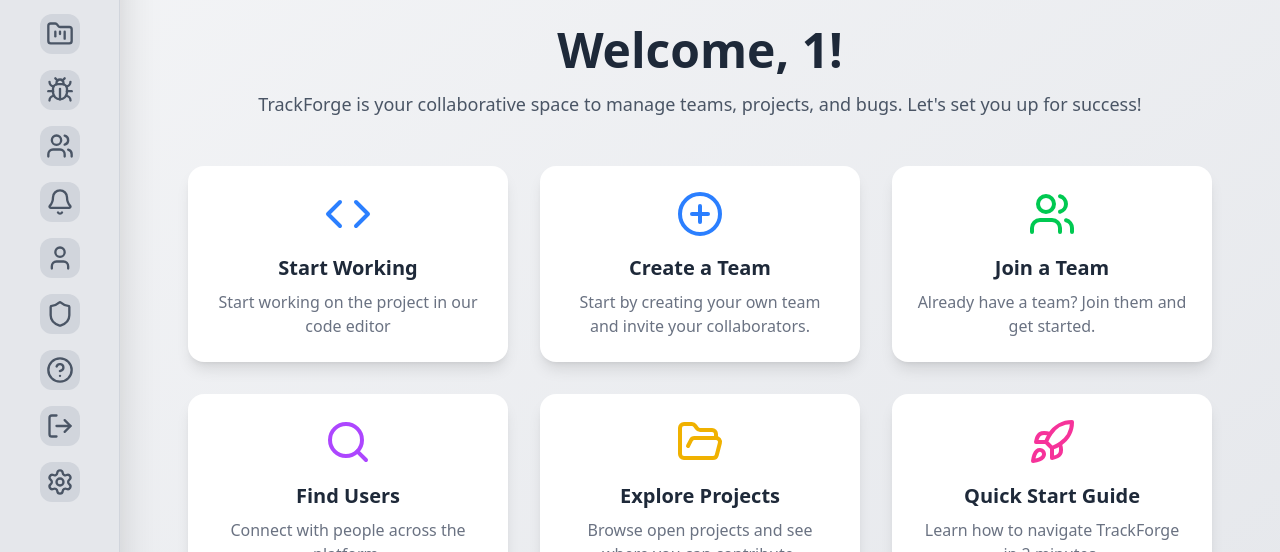
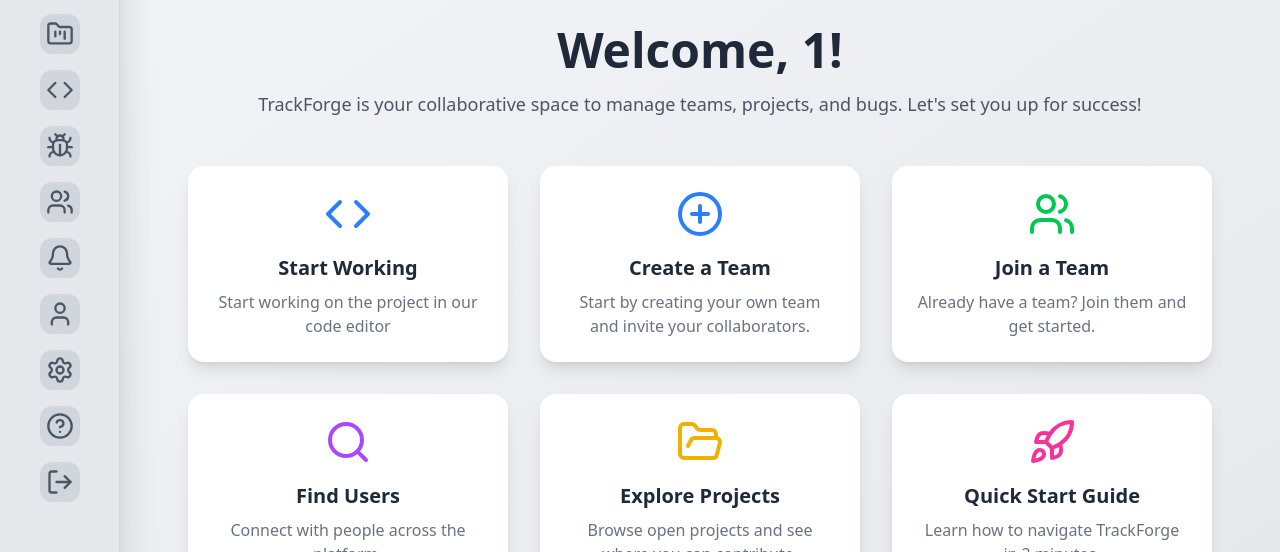
Before and after one commit to AnbCrafts/TrackForge, a React (Vite) app in the folder Client/: page /auth/1/1/workspace in a window 1280 px wide. Shown: the part 142-694 px from the top of the page. Built offline with nearby package versions, Linux system fonts and the light colour scheme.

Commit message:
all done

```diff
--- a/Client/src/Components/SideBar.jsx
+++ b/Client/src/Components/SideBar.jsx
@@ -3,7 +3,8 @@
   LayoutDashboard, FolderKanban, Bug, Users,
   BarChart2, Bell, User, LogOut, Shield, HelpCircle,
   Settings,
-  SlidersVertical
+  SlidersVertical,
+  Code
 } from 'lucide-react';
 import { Link, useLocation, useParams } from 'react-router-dom';
 import { TrackForgeContextAPI } from '../ContextAPI/TrackForgeContextAPI';
@@ -33,14 +34,16 @@
 
   return (
     <div className='flex flex-col items-center justify-start gap-4 py-5 relative'>
-
-
   <Link to="dashboard" className={getLinkClasses('dashboard')}>
     <LayoutDashboard className={getIconClasses('dashboard')} />
   </Link>
 
   <Link to="projects" className={getLinkClasses('projects')}>
     <FolderKanban className={getIconClasses('projects')} />
+  </Link>
+
+  <Link to="code-editor" className={getLinkClasses('code-editor')}>
+    <Code className={getIconClasses('code-editor')} />
   </Link>
 
   <Link to="bugs" className={getLinkClasses('bugs')}>
@@ -51,7 +54,6 @@
     <Users className={getIconClasses('team')} />
   </Link>
 
-
   <Link to="notifications" className={getLinkClasses('notifications')}>
     <Bell className={getIconClasses('notifications')} />
   </Link>
@@ -60,8 +62,8 @@
     <User className={getIconClasses('profile')} />
   </Link>
 
-      <Link to="admin" className={getLinkClasses('admin')}>
-        <Shield className={getIconClasses('admin')} />
+  <Link to="settings" className={getLinkClasses('settings')}>
+    <Settings className={getIconClasses('settings')} />
   </Link>
 
   <Link to="help" className={getLinkClasses('help')}>
@@ -71,11 +73,8 @@
   <Link to="logout" className={getLinkClasses('logout')}>
     <LogOut className={getIconClasses('logout')} />
   </Link>
-      <Link to="settings" className={getLinkClasses('settings')}>
-        <Settings className={getIconClasses('settings')} />
-      </Link>
+</div>
 
-    </div>
   )
 };
 
--- a/Client/src/Pages/CodeEditor.jsx
+++ b/Client/src/Pages/CodeEditor.jsx
@@ -106,7 +106,17 @@
 
 
   return (
-    <div className='h-[100vh] w-full flex items-start justify-start '>
+
+    <>
+    {(!userProjects || !projectFiles) &&
+    (
+      <p className='p-10 text-center mt-10 text-xl font-medium text-gray-600'>No Projects/Project files found , you must create a project or upload your code files for the projects created</p>
+    )}
+
+    {
+      userProjects &&
+    (<div className='h-[100vh] w-full flex items-start justify-start '>
+
        <div className="bg-gray-50 max-w-60 text-start h-[100vh] overflow-y-scroll noScroll flex flex-col items-start justify-start shadow-2xl">
   <h1 className="text-lg w-full font-medium text-center p-3 bg-gray-800 text-white overflow-hidden text-ellipsis whitespace-nowrap">
     {`${username}'s Projects`}
@@ -215,6 +225,7 @@
   )}
 </div>
 
+
        <div className='max-w-full flex-1 min-h-[100vh] overflow-y-scroll noScroll flex flex-col items-start justify-between'>
   {/* Tabs */}
   {openFiles && openFiles.length > 0 && (
@@ -260,7 +271,10 @@
     })()}
   </div>
 </div>
-    </div>
+    </div>)
+    }
+    </>
+
   )
 }
 
```
Lines whose indentation alone changed are shown as unchanged.
